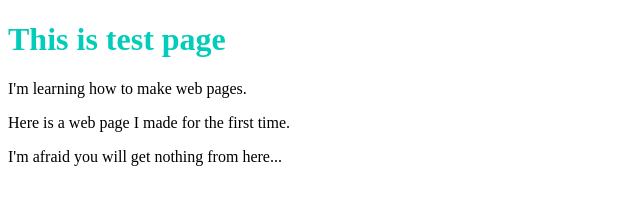
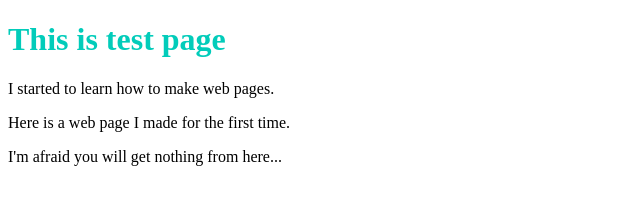
Before and after one commit to GenMira/GenMira.github.io, a plain HTML site: page index.html in a window 1280 px wide. Shown: the full height of the page, 0-640 px from the left. Drawn offline with Linux system fonts and the light colour scheme.

Commit message:
Update index.html

```diff
--- a/index.html
+++ b/index.html
@@ -7,7 +7,7 @@
   </head>
   <body>
     <h1 class="title">This is test page</h1>
-    <p>I'm learning how to make web pages.</p>
+    <p>I started to learn how to make web pages.</p>
     <p>Here is a web page I made for the first time.</p>
     <p>I'm afraid you will get nothing from here...</p>
   </body>
```
